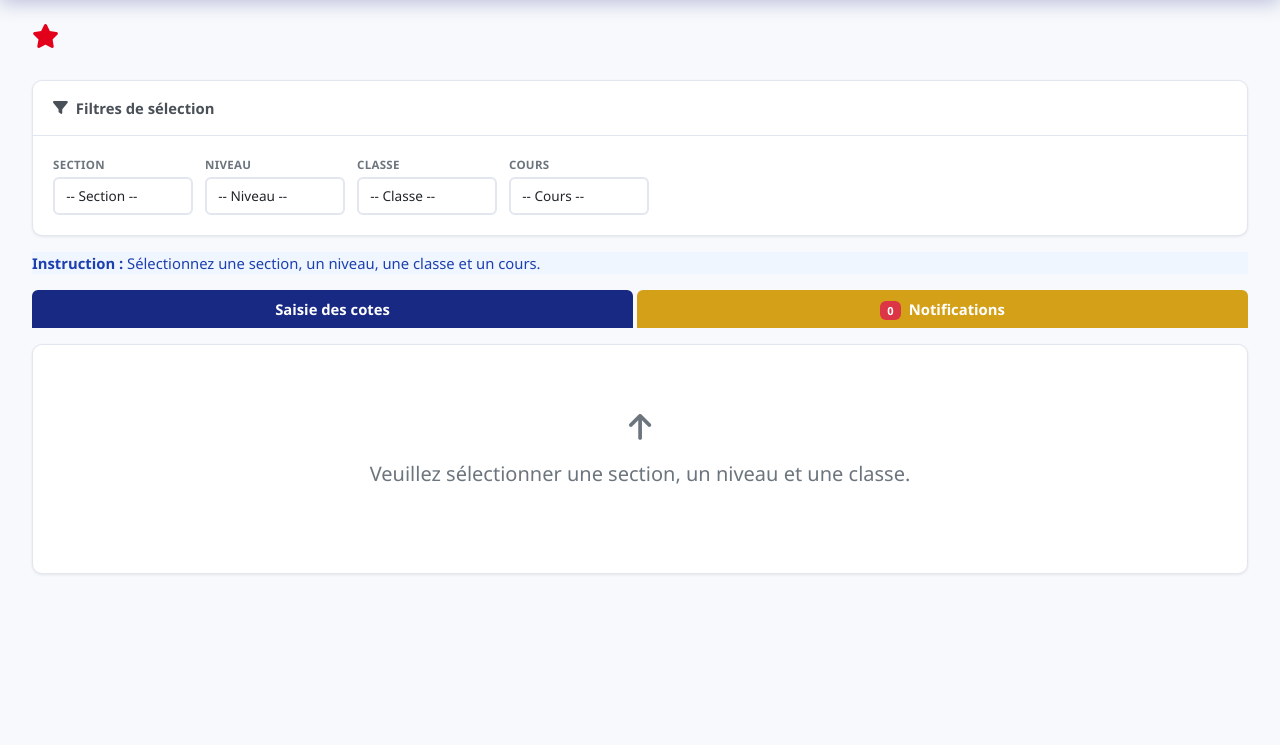
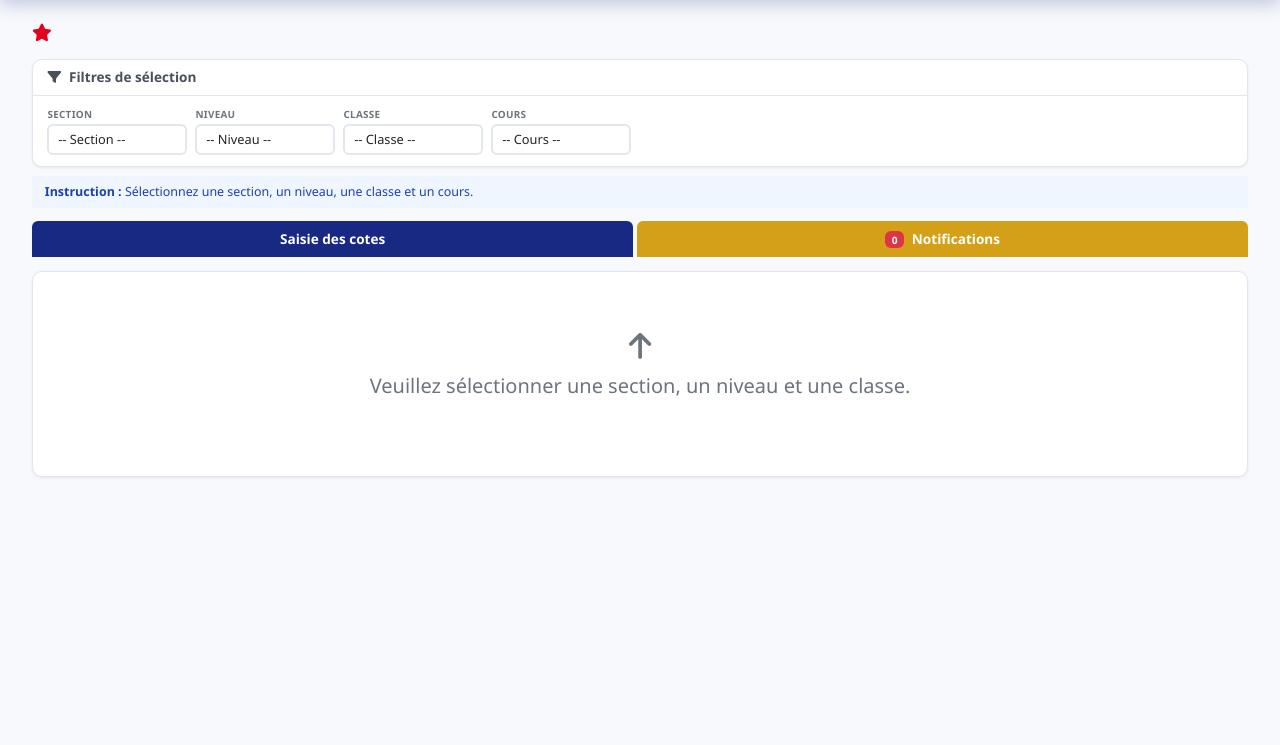
Before and after one commit to Dibakidi1213/GescoApp, a Flask app: template templates/professor/dashboard.html in a window 1280 px wide. Shown: the part 55-800 px from the top of the page. Run offline with Flask 3, Linux system fonts and the light colour scheme; the template is opened without the code that fills it, so the values that code supplies are empty; data comes from the database, SQL or seed files in the repository.

Commit message:
prof: compact grades entry page (CSS + narrower columns)

```diff
--- a/static/css/styles.css
+++ b/static/css/styles.css
@@ -1289,3 +1289,37 @@ body {
 [data-theme="dark"] #profGradesTable .grade-input[disabled] {
   color: var(--text-muted) !important;
 }
+
+/* ===== MODE COMPACT : saisie des cotes (page professeur) ===== */
+#professor-page .page-header-ista { margin-bottom: 0.6rem; }
+#professor-page .page-title-ista { font-size: 1.1rem; gap: 0.5rem; }
+#professor-page .card-ista-header { padding: 0.45rem 0.9rem; font-size: 0.85rem; }
+#professor-page .card-ista-body { padding: 0.7rem 0.9rem; }
+#professor-page .mb-3 { margin-bottom: 0.6rem !important; }
+#professor-page .mb-2 { margin-bottom: 0.4rem !important; }
+
+#professor-page .filter-group-ista { gap: 0.5rem; }
+#professor-page .filter-group-ista .filter-item { gap: 0.15rem; }
+#professor-page .filter-group-ista .filter-item label { font-size: 0.62rem; }
+#professor-page .filter-group-ista select {
+  font-size: 0.8rem;
+  padding: 0.22rem 1.8rem 0.22rem 0.55rem;
+  min-height: 0;
+}
+#professor-page .alert-ista-info { padding: 0.4rem 0.8rem; font-size: 0.78rem; margin-bottom: 0.5rem !important; }
+#professor-page .tabs-row { padding: 0.3rem 0 !important; font-size: 0.85rem; }
+#professor-page .bg-light.border.rounded { padding: 0.35rem 0.6rem !important; }
+#professor-page .small.text-muted { font-size: 0.72rem; }
+#professor-page .card-ista-body.py-2 { padding: 0.4rem 0.9rem !important; }
+#professor-page .card-ista.mb-3.bg-light .card-ista-header { padding: 0.4rem 0.9rem; font-size: 0.8rem; }
+
+#professor-page .table-responsive { margin-bottom: 0.3rem; }
+#professor-page #profGradesTable { font-size: 0.78rem; }
+#professor-page #profGradesTable thead th { padding: 0.35rem 0.35rem; font-size: 0.66rem; }
+#professor-page #profGradesTable tbody td { padding: 0.12rem 0.15rem; }
+#professor-page #profGradesTable .grade-input {
+  font-size: 0.76rem;
+  padding: 0.12rem 0.15rem;
+  min-width: 0;
+}
+#professor-page #profGradesTable .form-control-sm { border-radius: 3px; }
--- a/templates/professor/dashboard.html
+++ b/templates/professor/dashboard.html
@@ -2,7 +2,7 @@
 {% block title %}{{ dashboard_title }}{% endblock %}
 
 {% block content %}
-<div class="main-content-ista">
+<div class="main-content-ista" id="professor-page">
   <div class="page-header-ista">
     <h1 class="page-title-ista"><i class="fas fa-star"></i> {{ dashboard_title }}</h1>
   </div>
@@ -56,7 +56,7 @@
   <div class="alert-ista-info mb-3"><strong>Instruction :</strong> Sélectionnez une section, un niveau, une classe et un cours.</div>
 
   <!-- Tabs -->
-  <div class="d-flex w-100 mb-3 gap-1">
+  <div class="d-flex w-100 mb-3 gap-1 tabs-row">
     <div class="flex-grow-1 text-center py-2 text-white fw-bold rounded-top" style="background: var(--ista-blue); cursor: default;">
       Saisie des cotes
     </div>
@@ -130,33 +130,33 @@
         <table class="table-ista table-bordered table-hover align-middle bg-white" id="profGradesTable">
           <thead>
             <tr>
-              <th style="width: 200px;">ÉLÈVE</th>
+              <th style="width: 150px;">ÉLÈVE</th>
               {% for p in periods %}
                 {% if 'EXA' not in p %}
-                  <th class="text-center" style="width: 80px;" data-period="{{ p }}">
+                  <th class="text-center" style="width: 62px;" data-period="{{ p }}">
                     {{ p }}
                     {% if p in submitted_periods %}<span class="ms-1 text-danger" title="Verrouillée">🔒</span>{% endif %}
                   </th>
                 {% else %}
-                  <th class="text-center" style="width: 80px;" data-period="{{ p }}">
+                  <th class="text-center" style="width: 62px;" data-period="{{ p }}">
                     {{ p }}
                     {% if p in submitted_periods %}<span class="ms-1 text-danger" title="Verrouillée">🔒</span>{% endif %}
                   </th>
                 {% endif %}
                 {% if p == 'EXA1' %}
-                  <th class="text-center" style="background: #f8f9fa; width: 90px;">TOTAL 1</th>
+                  <th class="text-center" style="background: #f8f9fa; width: 68px;">TOTAL 1</th>
                 {% elif p == 'EXA2' %}
-                  <th class="text-center" style="background: #f8f9fa; width: 90px;">TOTAL 2</th>
+                  <th class="text-center" style="background: #f8f9fa; width: 68px;">TOTAL 2</th>
                 {% endif %}
               {% endfor %}
-              <th class="text-center" style="background: #fff3cd; width: 120px;">TOTAL GÉNÉRAL</th>
-              <th class="text-center" style="background: #fff3cd; width: 80px;">%</th>
+              <th class="text-center" style="background: #fff3cd; width: 92px;">TOTAL GÉNÉRAL</th>
+              <th class="text-center" style="background: #fff3cd; width: 58px;">%</th>
             </tr>
           </thead>
           <tbody id="studentsTableBody">
             {% for st in all_students_for_class %}
             <tr data-student-id="{{ st.id }}">
-              <td class="fw-medium text-truncate" style="max-width: 200px;" title="{{ st.full_name }}">{{ st.full_name }}</td>
+              <td class="fw-medium text-truncate" style="max-width: 150px;" title="{{ st.full_name }}">{{ st.full_name }}</td>
               {% for p in periods %}
                 {% set is_exa = 'EXA' in p %}
                 {% set is_locked = p in submitted_periods %}
```
